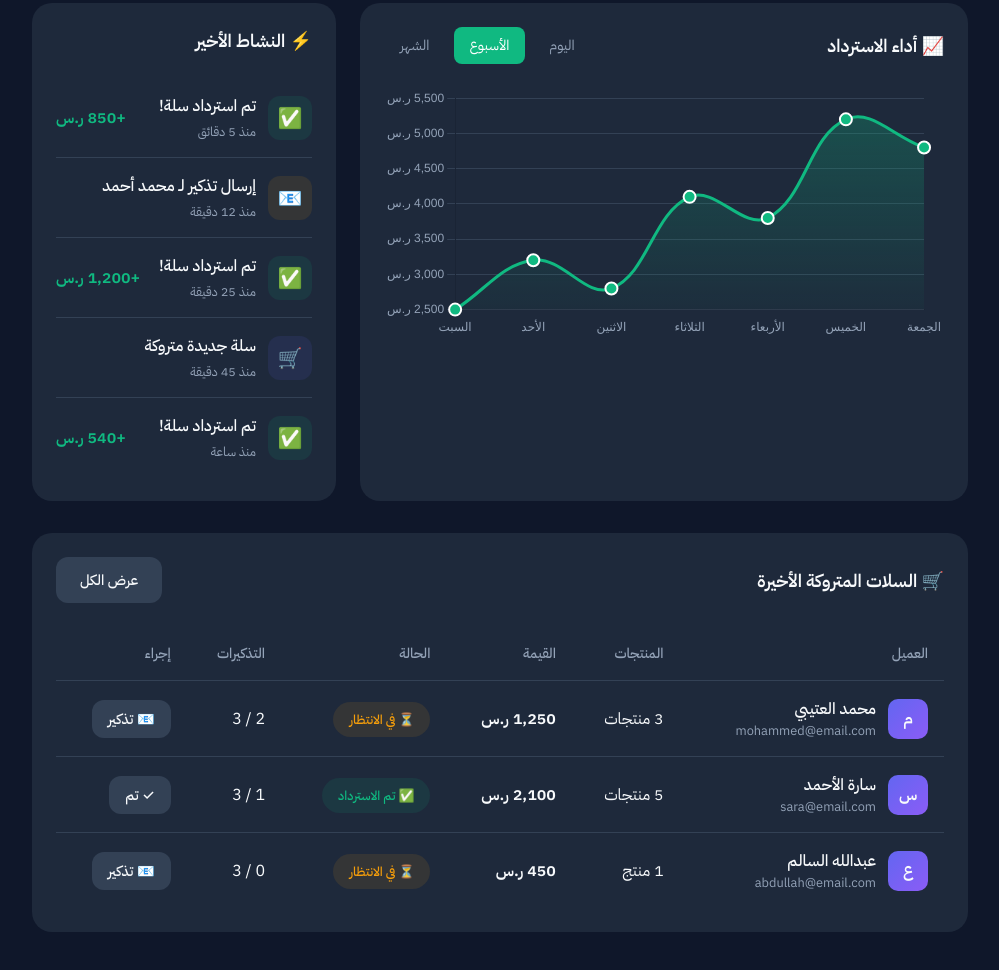
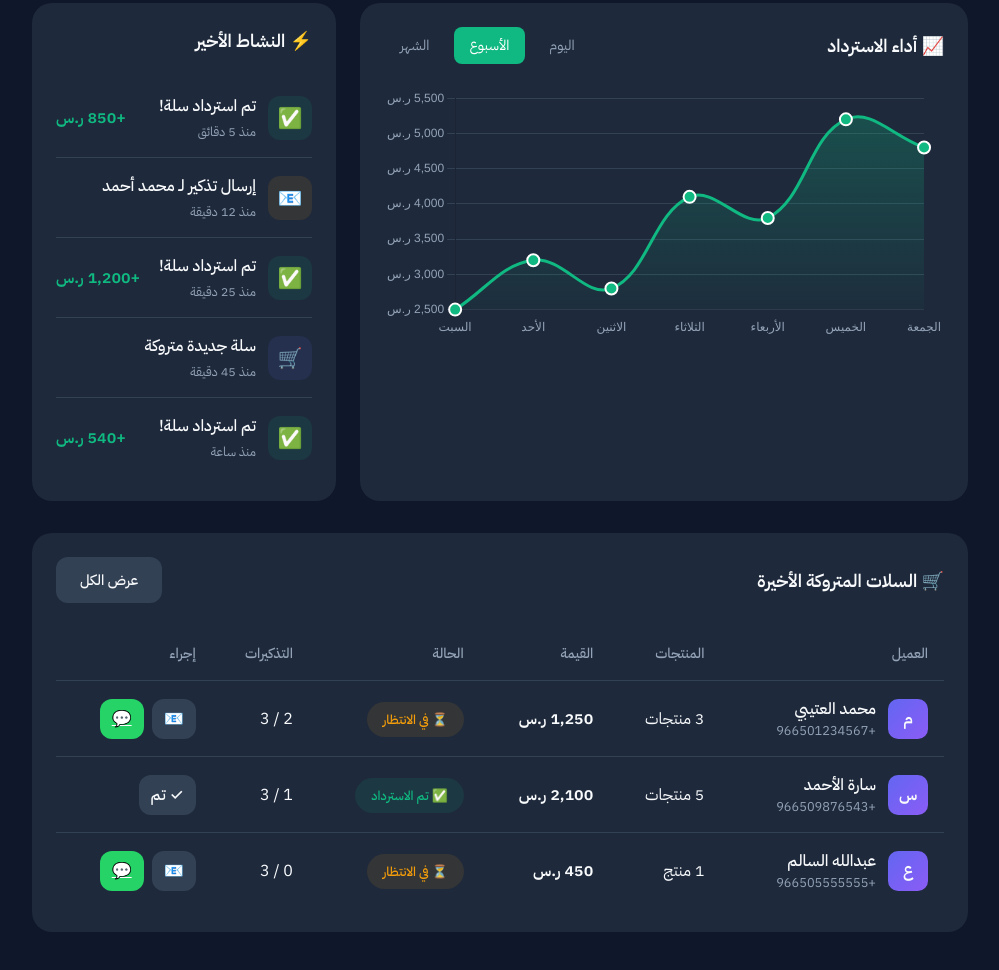
Before and after one commit to hmmansami/ribh-app, a website: page public/index.html in a window 1280 px wide. Shown: the part 1191-2161 px from the top of the page, without its empty margins (0-999 px from the left). Drawn offline with nearby package versions, Linux system fonts and the light colour scheme; no server answers.

Commit message:
Add WhatsApp click-to-send feature - store owner clicks, WhatsApp opens with pre-filled message

```diff
--- a/public/index.html
+++ b/public/index.html
@@ -604,6 +604,30 @@
             color: var(--success);
         }
 
+        /* Action Buttons */
+        .action-buttons {
+            display: flex;
+            gap: 8px;
+        }
+
+        .btn-sm {
+            padding: 0.5rem 0.75rem !important;
+            font-size: 1rem;
+        }
+
+        .btn-whatsapp {
+            background: #25D366 !important;
+            color: white;
+            display: inline-flex;
+            align-items: center;
+            justify-content: center;
+        }
+
+        .btn-whatsapp:hover {
+            background: #128C7E !important;
+            transform: translateY(-2px);
+        }
+
         /* Responsive */
         @media (max-width: 1200px) {
             .stats-grid {
@@ -955,7 +979,7 @@
                                     <div class="customer-avatar">م</div>
                                     <div>
                                         <div class="customer-name">محمد العتيبي</div>
-                                        <div class="customer-email">mohammed@email.com</div>
+                                        <div class="customer-email">+966501234567</div>
                                     </div>
                                 </div>
                             </td>
@@ -963,7 +987,14 @@
                             <td style="font-weight: 600;">1,250 ر.س</td>
                             <td><span class="status-badge pending">⏳ في الانتظار</span></td>
                             <td>2 / 3</td>
-                            <td><button class="btn btn-secondary" style="padding: 0.5rem 1rem;">📧 تذكير</button></td>
+                            <td>
+                                <div class="action-buttons">
+                                    <button class="btn btn-secondary btn-sm"
+                                        onclick="sendEmail('mohammed@email.com', 'محمد', 1250)">📧</button>
+                                    <a class="btn btn-whatsapp btn-sm" href="#"
+                                        onclick="sendWhatsApp('966501234567', 'محمد', 1250, 'https://store.com/cart/123'); return false;">💬</a>
+                                </div>
+                            </td>
                         </tr>
                         <tr>
                             <td>
@@ -971,7 +1002,7 @@
                                     <div class="customer-avatar">س</div>
                                     <div>
                                         <div class="customer-name">سارة الأحمد</div>
-                                        <div class="customer-email">sara@email.com</div>
+                                        <div class="customer-email">+966509876543</div>
                                     </div>
                                 </div>
                             </td>
@@ -979,7 +1010,10 @@
                             <td style="font-weight: 600;">2,100 ر.س</td>
                             <td><span class="status-badge recovered">✅ تم الاسترداد</span></td>
                             <td>1 / 3</td>
-                            <td><button class="btn btn-secondary" style="padding: 0.5rem 1rem;" disabled>✓ تم</button>
+                            <td>
+                                <div class="action-buttons">
+                                    <button class="btn btn-secondary btn-sm" disabled>✓ تم</button>
+                                </div>
                             </td>
                         </tr>
                         <tr>
@@ -988,7 +1022,7 @@
                                     <div class="customer-avatar">ع</div>
                                     <div>
                                         <div class="customer-name">عبدالله السالم</div>
-                                        <div class="customer-email">abdullah@email.com</div>
+                                        <div class="customer-email">+966505555555</div>
                                     </div>
                                 </div>
                             </td>
@@ -996,7 +1030,14 @@
                             <td style="font-weight: 600;">450 ر.س</td>
                             <td><span class="status-badge pending">⏳ في الانتظار</span></td>
                             <td>0 / 3</td>
-                            <td><button class="btn btn-secondary" style="padding: 0.5rem 1rem;">📧 تذكير</button></td>
+                            <td>
+                                <div class="action-buttons">
+                                    <button class="btn btn-secondary btn-sm"
+                                        onclick="sendEmail('abdullah@email.com', 'عبدالله', 450)">📧</button>
+                                    <a class="btn btn-whatsapp btn-sm" href="#"
+                                        onclick="sendWhatsApp('966505555555', 'عبدالله', 450, 'https://store.com/cart/456'); return false;">💬</a>
+                                </div>
+                            </td>
                         </tr>
                     </tbody>
                 </table>
@@ -1082,6 +1123,61 @@
                 showNotification('✅ تم إرسال 23 رسالة تذكير!', 'success');
                 showConfetti();
             }, 2000);
+        }
+
+        // WhatsApp Click-to-Send
+        function sendWhatsApp(phone, name, cartValue, checkoutUrl) {
+            // Generate personalized message
+            const message = `مرحباً ${name}! 👋
+
+لاحظنا أنك تركت سلة التسوق الخاصة بك. لا تدع الفرصة تفوتك! 🛒
+
+قيمة سلتك: ${cartValue} ر.س
+
+✨ خصم خاص لك: استخدم كود RIBH10 للحصول على 10% خصم!
+
+أكمل طلبك الآن:
+${checkoutUrl}
+
+نحن هنا لمساعدتك 💚`;
+
+            // Encode message for URL
+            const encodedMessage = encodeURIComponent(message);
+
+            // Generate WhatsApp URL
+            const whatsappUrl = `https://wa.me/${phone}?text=${encodedMessage}`;
+
+            // Open WhatsApp
+            window.open(whatsappUrl, '_blank');
+
+            showNotification('💬 تم فتح واتساب - أرسل الرسالة!', 'success');
+        }
+
+        // Send Email
+        async function sendEmail(email, name, cartValue) {
+            showNotification('📧 جاري إرسال البريد...', 'info');
+
+            try {
+                const res = await fetch('/api/send-reminder', {
+                    method: 'POST',
+                    headers: { 'Content-Type': 'application/json' },
+                    body: JSON.stringify({
+                        email,
+                        name,
+                        cartValue,
+                        template: 'reminder'
+                    })
+                });
+
+                const data = await res.json();
+                if (data.success) {
+                    showNotification('✅ تم إرسال البريد!', 'success');
+                } else {
+                    showNotification('❌ فشل الإرسال', 'error');
+                }
+            } catch (err) {
+                showNotification('❌ حدث خطأ', 'error');
+            }
         }
 
         // Notification
```
